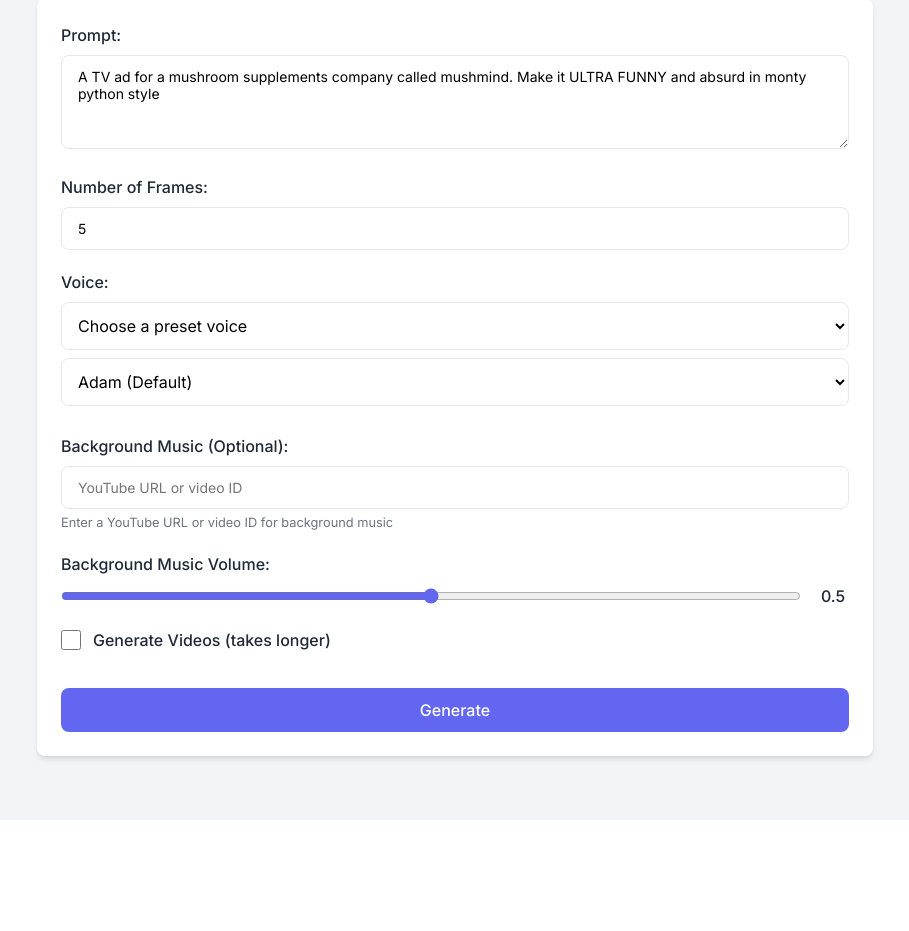
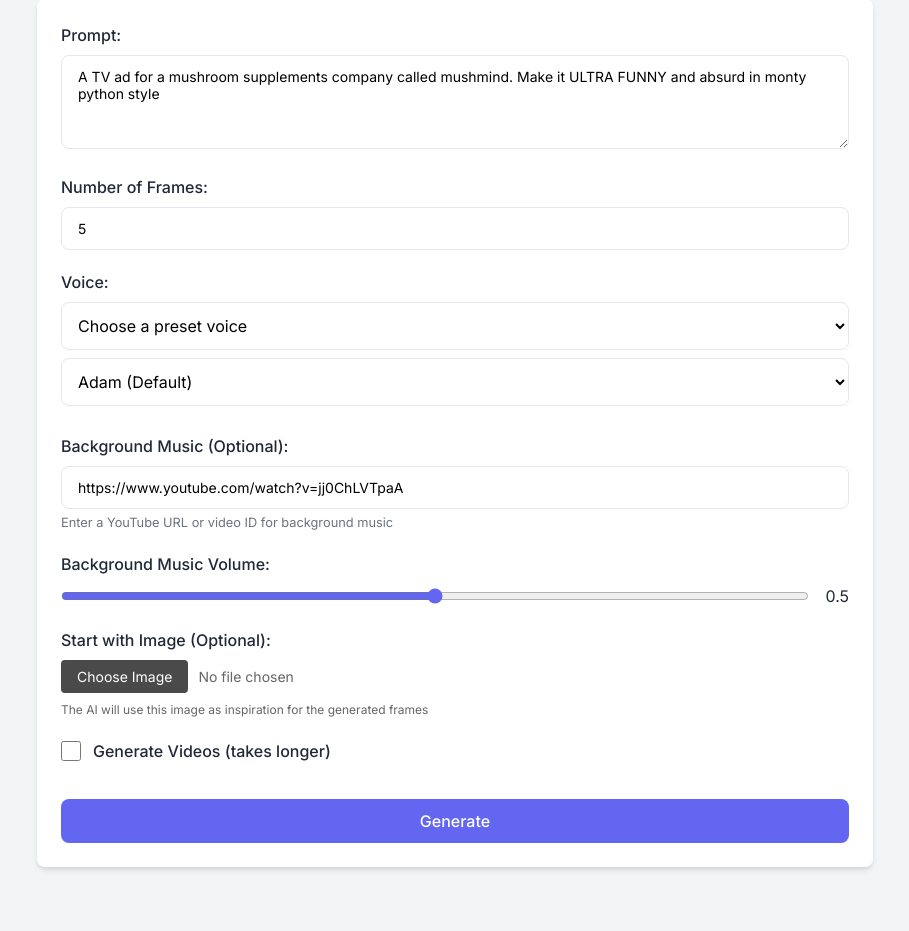
Before and after one commit to samim23/hongos, a FastAPI app: page / in a window 1280 px wide. Shown: the part 504-1435 px from the top of the page, without its empty margins (185-1094 px from the left). Before the commit the page ends 1269 px from the top, so only its background shows below. Run offline with FastAPI, Linux system fonts and the light colour scheme; data that the repository does not hold is empty.

Commit message:
image upload UI

```diff
--- a/main.py
+++ b/main.py
@@ -1,12 +1,14 @@
 import os
 import asyncio
 import uvicorn
-from fastapi import FastAPI, Request, Form, BackgroundTasks, Body
+from fastapi import FastAPI, Request, Form, BackgroundTasks, Body, UploadFile, File
 from fastapi.templating import Jinja2Templates
 from fastapi.staticfiles import StaticFiles
 from fastapi.responses import HTMLResponse, JSONResponse
 import geminigen
 from pathlib import Path
+import shutil
+import uuid
 
 app = FastAPI()
 
@@ -19,13 +21,53 @@ app.mount("/outputs", StaticFiles(directory="outputs"), name="outputs")
 os.makedirs("templates", exist_ok=True)
 os.makedirs("static", exist_ok=True)
 os.makedirs("outputs", exist_ok=True)
+os.makedirs("uploads", exist_ok=True)  # New directory for uploaded images
 
 # Store all generation results
 generation_results = []
 
+# Store uploaded image paths
+uploaded_images = {}
+
 @app.get("/", response_class=HTMLResponse)
 async def get_index(request: Request):
     return templates.TemplateResponse("index.html", {"request": request})
+
+@app.post("/upload-image")
+async def upload_image(file: UploadFile = File(...)):
+    # Generate a unique ID for this upload
+    upload_id = str(uuid.uuid4())
+
+    # Create file path
+    file_extension = os.path.splitext(file.filename)[1]
+    file_path = os.path.join("uploads", f"{upload_id}{file_extension}")
+
+    # Save the file
+    with open(file_path, "wb") as buffer:
+        shutil.copyfileobj(file.file, buffer)
+
+    # Store the file path
+    uploaded_images[upload_id] = {
+        "path": file_path,
+        "filename": file.filename
+    }
+
+    return {"upload_id": upload_id, "filename": file.filename}
+
+@app.post("/clear-image/{upload_id}")
+async def clear_image(upload_id: str):
+    if upload_id in uploaded_images:
+        # Delete the file if it exists
+        file_path = uploaded_images[upload_id]["path"]
+        if os.path.exists(file_path):
+            os.remove(file_path)
+
+        # Remove from dictionary
+        del uploaded_images[upload_id]
+
+        return {"status": "success"}
+
+    return {"status": "error", "message": "Image not found"}
 
 @app.post("/generate")
 async def generate(
@@ -35,11 +77,19 @@ async def generate(
     generate_videos: bool = Form(False),
     voice_id: str = Form("pNInz6obpgDQGcFmaJgB"),
     background_music: str = Form(None),
-    background_music_volume: float = Form(0.5)
+    background_music_volume: float = Form(0.5),
+    initial_image_id: str = Form(None)
 ):
     # Log the received parameters
     print(f"DEBUG - Received background_music: {background_music}")
     print(f"DEBUG - Received background_music_volume: {background_music_volume}")
+    print(f"DEBUG - Received initial_image_id: {initial_image_id}")
+
+    # Get the initial image path if provided
+    initial_image_path = None
+    if initial_image_id and initial_image_id in uploaded_images:
+        initial_image_path = uploaded_images[initial_image_id]["path"]
+        print(f"DEBUG - Using initial image: {initial_image_path}")
 
     # Create a new result entry
     new_result = {
@@ -49,14 +99,25 @@ async def generate(
         "video_path": "",
         "final_video_path": "",
         "error": "",
-        "timestamp": asyncio.get_event_loop().time()
+        "timestamp": asyncio.get_event_loop().time(),
+        "initial_image_id": initial_image_id
     }
 
     # Add to results list
     generation_results.insert(0, new_result)
 
     # Run the generation in the background
-    background_tasks.add_task(run_generation, new_result, prompt, sequence_amount, generate_videos, voice_id, background_music, background_music_volume)
+    background_tasks.add_task(
+        run_generation,
+        new_result,
+        prompt,
+        sequence_amount,
+        generate_videos,
+        voice_id,
+        background_music,
+        background_music_volume,
+        initial_image_path
+    )
 
     return {"status": "started", "id": new_result["id"]}
 
@@ -67,7 +128,8 @@ async def run_generation(
     generate_videos,
     voice_id,
     background_music,
-    background_music_volume
+    background_music_volume,
+    initial_image_path
 ):
     try:
         # Check environment variables
@@ -80,7 +142,8 @@ async def run_generation(
             sequence_amount=sequence_amount,
             voice_id=voice_id,
             background_music_url=background_music,
-            background_music_volume=background_music_volume
+            background_music_volume=background_music_volume,
+            initial_image_path=initial_image_path
         )
 
         # Find the latest output directory
--- a/static/script.js
+++ b/static/script.js
@@ -62,6 +62,12 @@ document.addEventListener("DOMContentLoaded", function () {
 
 		// Get form data
 		const formData = new FormData(form);
+
+		// Add the initial image ID if it exists
+		const initialImageId = document.getElementById("initialImageId").value;
+		if (initialImageId) {
+			formData.append("initial_image_id", initialImageId);
+		}
 
 		try {
 			// Start generation
@@ -421,4 +427,86 @@ document.addEventListener("DOMContentLoaded", function () {
 			volumeValue.textContent = this.value;
 		});
 	}
+
+	// Image upload handling
+	document
+		.querySelector(".file-input-button")
+		.addEventListener("click", function () {
+			document.getElementById("imageUpload").click();
+		});
+
+	document
+		.getElementById("imageUpload")
+		.addEventListener("change", async function (event) {
+			const file = event.target.files[0];
+			if (!file) return;
+
+			// Update the file name display
+			document.querySelector(".file-name").textContent = file.name;
+
+			// Create a FormData object
+			const formData = new FormData();
+			formData.append("file", file);
+
+			try {
+				// Show loading state
+				document.querySelector(".file-name").textContent = "Uploading...";
+
+				// Upload the file
+				const response = await fetch("/upload-image", {
+					method: "POST",
+					body: formData,
+				});
+
+				if (!response.ok) {
+					throw new Error("Upload failed");
+				}
+
+				const data = await response.json();
+
+				// Store the upload ID
+				document.getElementById("initialImageId").value = data.upload_id;
+
+				// Show the preview
+				const previewImage = document.getElementById("previewImage");
+				previewImage.src = URL.createObjectURL(file);
+				document.querySelector(".file-name").textContent = file.name;
+
+				// Make sure the preview container is visible
+				const uploadPreview = document.getElementById("uploadPreview");
+				uploadPreview.classList.remove("hidden");
+			} catch (error) {
+				console.error("Error uploading image:", error);
+				document.querySelector(".file-name").textContent =
+					"Upload failed. Try again.";
+				setTimeout(() => {
+					document.querySelector(".file-name").textContent = "No file chosen";
+				}, 3000);
+			}
+		});
+
+	// Clear image button
+	document
+		.getElementById("clearImageBtn")
+		.addEventListener("click", async function () {
+			const uploadId = document.getElementById("initialImageId").value;
+			if (!uploadId) return;
+
+			try {
+				// Clear the image on the server
+				await fetch(`/clear-image/${uploadId}`, {
+					method: "POST",
+				});
+
+				// Reset the UI
+				document.getElementById("initialImageId").value = "";
+				document.getElementById("imageUpload").value = "";
+				document.querySelector(".file-name").textContent = "No file chosen";
+
+				// Hide the preview
+				document.getElementById("uploadPreview").classList.add("hidden");
+			} catch (error) {
+				console.error("Error clearing image:", error);
+			}
+		});
 });
--- a/static/style.css
+++ b/static/style.css
@@ -546,3 +546,103 @@ input[type="text"]:focus {
     border-color: var(--primary);
     box-shadow: 0 0 0 3px rgba(99, 102, 241, 0.2);
 }
+
+/* Image upload styles */
+.image-upload-container {
+    display: flex;
+    align-items: flex-start;
+    margin-bottom: 8px;
+}
+
+.image-upload-input {
+    flex: 1;
+    margin-right: 10px;
+}
+
+.file-input {
+    display: none;
+}
+
+.file-input-wrapper {
+    display: flex;
+    align-items: center;
+    width: 100%;
+}
+
+.file-input-button {
+    background-color: #4a4a4a;
+    color: white;
+    padding: 8px 16px;
+    border: none;
+    border-radius: 4px;
+    cursor: pointer;
+    font-size: 14px;
+    transition: background-color 0.3s;
+}
+
+.file-input-button:hover {
+    background-color: #333;
+}
+
+.file-name {
+    margin-left: 10px;
+    color: #666;
+    font-size: 14px;
+    white-space: nowrap;
+    overflow: hidden;
+    text-overflow: ellipsis;
+    max-width: 200px;
+}
+
+.image-preview-container {
+    position: relative;
+    width: 100px;
+    height: 100px;
+    border-radius: 4px;
+    overflow: hidden;
+    border: 1px solid #ddd;
+    background-color: #f5f5f5;
+    margin-left: 10px;
+}
+
+.image-preview-container.hidden {
+    display: none;
+}
+
+.preview-image {
+    width: 100%;
+    height: 100%;
+    object-fit: cover;
+}
+
+.clear-image-btn {
+    position: absolute;
+    top: 4px;
+    right: 4px;
+    width: 24px;
+    height: 24px;
+    border-radius: 50%;
+    background-color: rgba(0, 0, 0, 0.5);
+    color: white;
+    border: none;
+    display: flex;
+    align-items: center;
+    justify-content: center;
+    cursor: pointer;
+    transition: background-color 0.3s;
+}
+
+.clear-image-btn:hover {
+    background-color: rgba(0, 0, 0, 0.7);
+}
+
+.clear-icon {
+    font-size: 16px;
+    line-height: 1;
+}
+
+.image-help-text {
+    font-size: 12px;
+    color: #666;
+    margin-top: 4px;
+}
--- a/templates/index.html
+++ b/templates/index.html
@@ -159,6 +159,7 @@ A TV ad for a mushroom supplements company called mushmind. Make it ULTRA FUNNY
 						id="backgroundMusic"
 						name="background_music"
 						placeholder="YouTube URL or video ID"
+						value="https://www.youtube.com/watch?v=jj0ChLVTpaA"
 					/>
 					<div class="music-help-text">
 						Enter a YouTube URL or video ID for background music
@@ -177,8 +178,44 @@ A TV ad for a mushroom supplements company called mushmind. Make it ULTRA FUNNY
 							step="0.1"
 							value="0.5"
 						/>
-						<span id="volumeValue">0.5</span>
+						<span class="volume-value">0.5</span>
 					</div>
+				</div>
+
+				<div class="form-group">
+					<label for="imageUpload">Start with Image (Optional):</label>
+					<div class="image-upload-container">
+						<div class="image-upload-input">
+							<input
+								type="file"
+								id="imageUpload"
+								name="image_upload"
+								accept="image/*"
+								class="file-input"
+							/>
+							<div class="file-input-wrapper">
+								<button type="button" class="file-input-button">
+									Choose Image
+								</button>
+								<span class="file-name">No file chosen</span>
+							</div>
+						</div>
+						<div id="uploadPreview" class="image-preview-container hidden">
+							<img
+								id="previewImage"
+								src=""
+								alt="Preview"
+								class="preview-image"
+							/>
+							<button id="clearImageBtn" type="button" class="clear-image-btn">
+								<span class="clear-icon">×</span>
+							</button>
+						</div>
+					</div>
+					<div class="image-help-text">
+						The AI will use this image as inspiration for the generated frames
+					</div>
+					<input type="hidden" id="initialImageId" name="initial_image_id" />
 				</div>
 
 				<div class="form-group checkbox">
```
Also changed, not shown: 1 other file.
